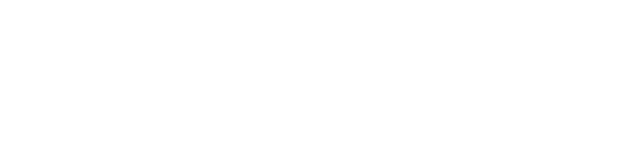
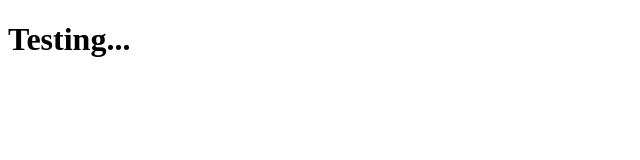
Before and after one commit to ptrbtlr/blog-website-project, a plain HTML site: page index.html in a window 1280 px wide. Shown: the whole page, without its empty margins (0-640 px from the left). Drawn offline with Linux system fonts and the light colour scheme.

Commit message:
test
testing

```diff
--- a/index.html
+++ b/index.html
@@ -7,6 +7,8 @@
     <title>Blog Website Project</title>
 </head>
 <body>
-
+    <h1>
+        Testing...
+    </h1>
 </body>
 </html>
```
